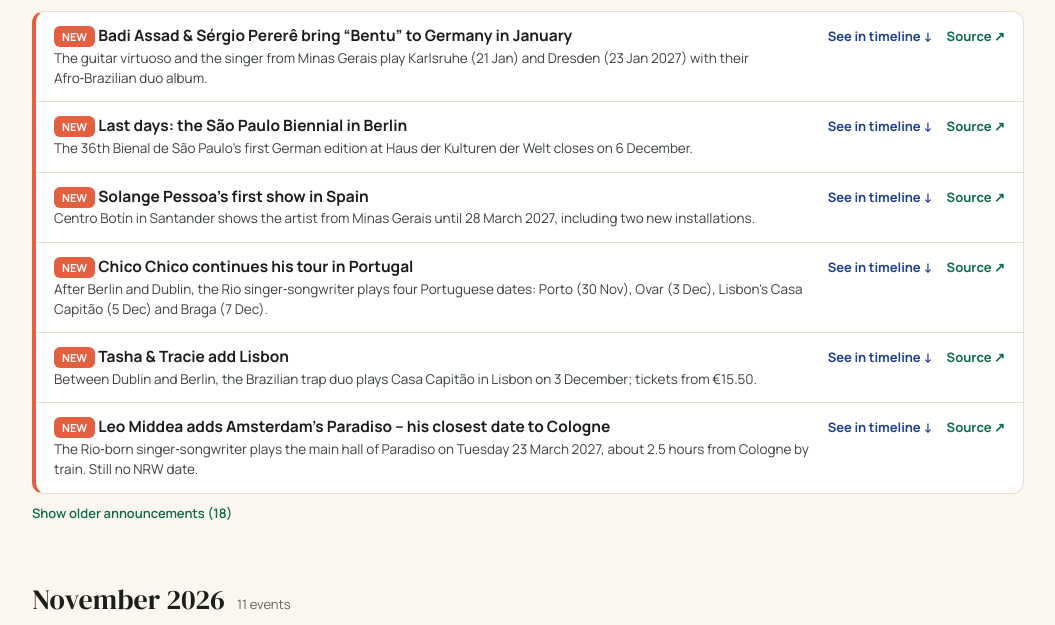
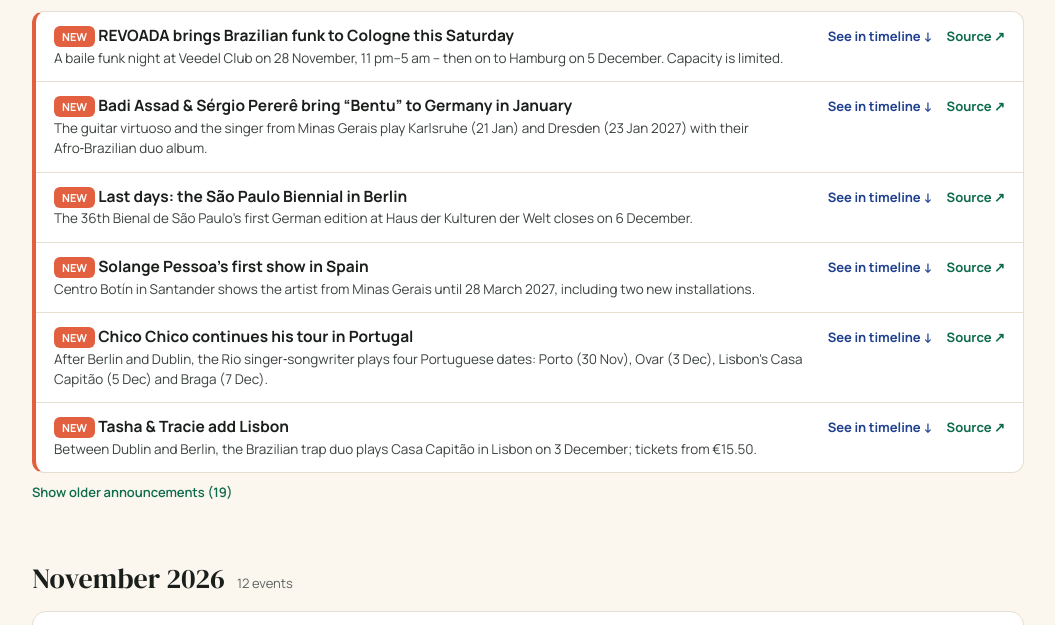
Before and after one commit to camilamartinsd/brasil-ao-vivo, a plain HTML site: page index.html in a window 1280 px wide. Shown: the part 581-1206 px from the top of the page, without its empty margins (112-1167 px from the left). Drawn offline with Linux system fonts and the light colour scheme.

Commit message:
Add REVOADA Brazilian funk parties (Cologne 28 Nov, Hamburg 5 Dec)
Co-Authored-By: Claude Opus 5.5 <noreply@anthropic.com>
Claude-Session: https://claude.ai/code/session_01XsGp8RHNpDj8dxtbcLjFtd

```diff
--- a/index.html
+++ b/index.html
@@ -275,6 +275,10 @@ const CITY_NAMES={
 const META={launch:"2026-11-18",lastChecked:"2026-11-26"};
 
 const NEWS=[
+ {date:"2026-11-26",
+  headline:{en:"REVOADA brings Brazilian funk to Cologne this Saturday",pt:"REVOADA traz o funk brasileiro a Colônia neste sábado",de:"REVOADA bringt am Samstag Brazilian Funk nach Köln"},
+  text:{en:"A baile funk night at Veedel Club on 28 November, 11 pm–5 am – then on to Hamburg on 5 December. Capacity is limited.",pt:"Um baile funk no Veedel Club em 28 de novembro, das 23h às 5h – depois segue para Hamburgo em 5 de dezembro. Capacidade limitada.",de:"Eine Baile‑Funk‑Nacht im Veedel Club am 28. November, 23–5 Uhr – danach am 5. Dezember in Hamburg. Begrenzte Kapazität."},
+  url:"https://www.tickettailor.com/events/revoada",refs:["2026-11-28|Köln","2026-12-05|Hamburg"]},
  {date:"2026-11-26",
   headline:{en:"Badi Assad & Sérgio Pererê bring “Bentu” to Germany in January",pt:"Badi Assad e Sérgio Pererê trazem “Bentu” à Alemanha em janeiro",de:"Badi Assad & Sérgio Pererê bringen „Bentu“ im Januar nach Deutschland"},
   text:{en:"The guitar virtuoso and the singer from Minas Gerais play Karlsruhe (21 Jan) and Dresden (23 Jan 2027) with their Afro‑Brazilian duo album.",pt:"A virtuose do violão e o cantor mineiro tocam em Karlsruhe (21/1) e Dresden (23/1/2027) com o álbum afro‑brasileiro do duo.",de:"Die Gitarrenvirtuosin und der Sänger aus Minas Gerais spielen ihr afrobrasilianisches Duo‑Album in Karlsruhe (21. Jan.) und Dresden (23. Jan. 2027)."},
@@ -564,6 +568,12 @@ const EVENTS=[
  {d:"2026-10-10",until:"2027-03-28",title:"Solange Pessoa – Of Day or Night",city:"Santander",venue:"Centro Botín",type:"Exhibition",added:"2026-11-26",price:"€9",
   desc:{en:"First exhibition in Spain of the artist from Minas Gerais – organic and mineral materials, works from the 1990s to today and two new installations.",pt:"Primeira exposição na Espanha da artista mineira – materiais orgânicos e minerais, obras dos anos 1990 até hoje e duas novas instalações.",de:"Erste Ausstellung der Künstlerin aus Minas Gerais in Spanien – organische und mineralische Materialien, Werke von den 1990ern bis heute und zwei neue Installationen."},
   url:"https://www.centrobotin.org/en/exposicion/solange-pessoa/"},
+ {d:"2026-11-28",t:"23:00",title:"REVOADA – Brazilian Funk",city:"Köln",venue:"Veedel Club",type:"Party",added:"2026-11-26",
+  desc:{en:"Baile funk night with Brazilian funk until 5 am. Limited capacity – get tickets in advance (the Munich edition sold out).",pt:"Baile funk com funk brasileiro até as 5h. Capacidade limitada – garanta o ingresso antes (a edição de Munique esgotou).",de:"Baile‑Funk‑Nacht mit Brazilian Funk bis 5 Uhr. Begrenzte Kapazität – Tickets vorab sichern (die Münchner Ausgabe war ausverkauft)."},
+  url:"https://www.tickettailor.com/events/revoada"},
+ {d:"2026-12-05",t:"23:00",title:"REVOADA – Brazilian Funk",city:"Hamburg",venue:"Kasematte20",type:"Party",added:"2026-11-26",
+  desc:{en:"The REVOADA baile funk party comes to Hamburg – Brazilian funk until 5 am.",pt:"A festa de baile funk REVOADA chega a Hamburgo – funk brasileiro até as 5h.",de:"Die Baile‑Funk‑Party REVOADA kommt nach Hamburg – Brazilian Funk bis 5 Uhr."},
+  url:"https://www.tickettailor.com/events/revoada"},
 ];
 /* ====================== DATA-END ====================== */
 
```
